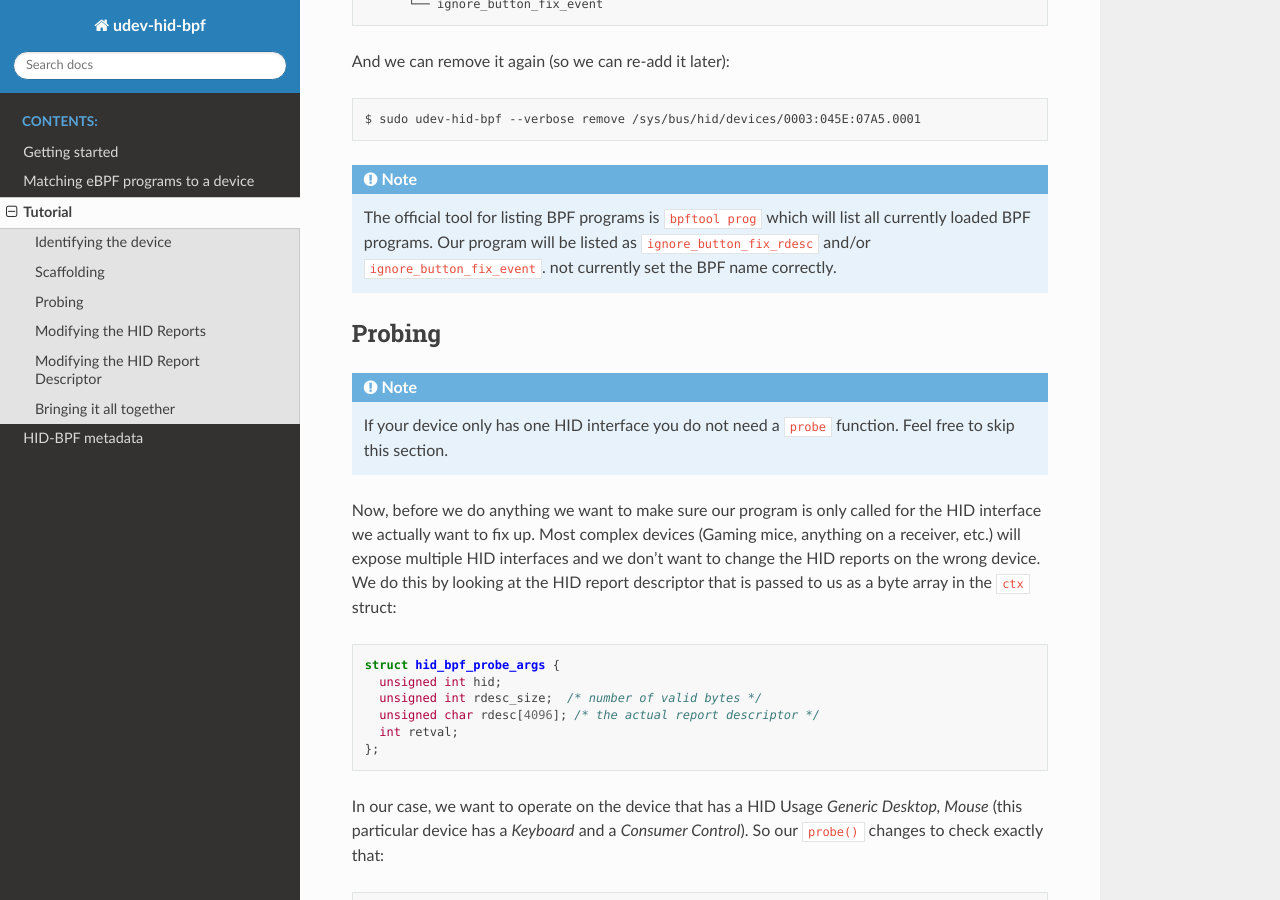
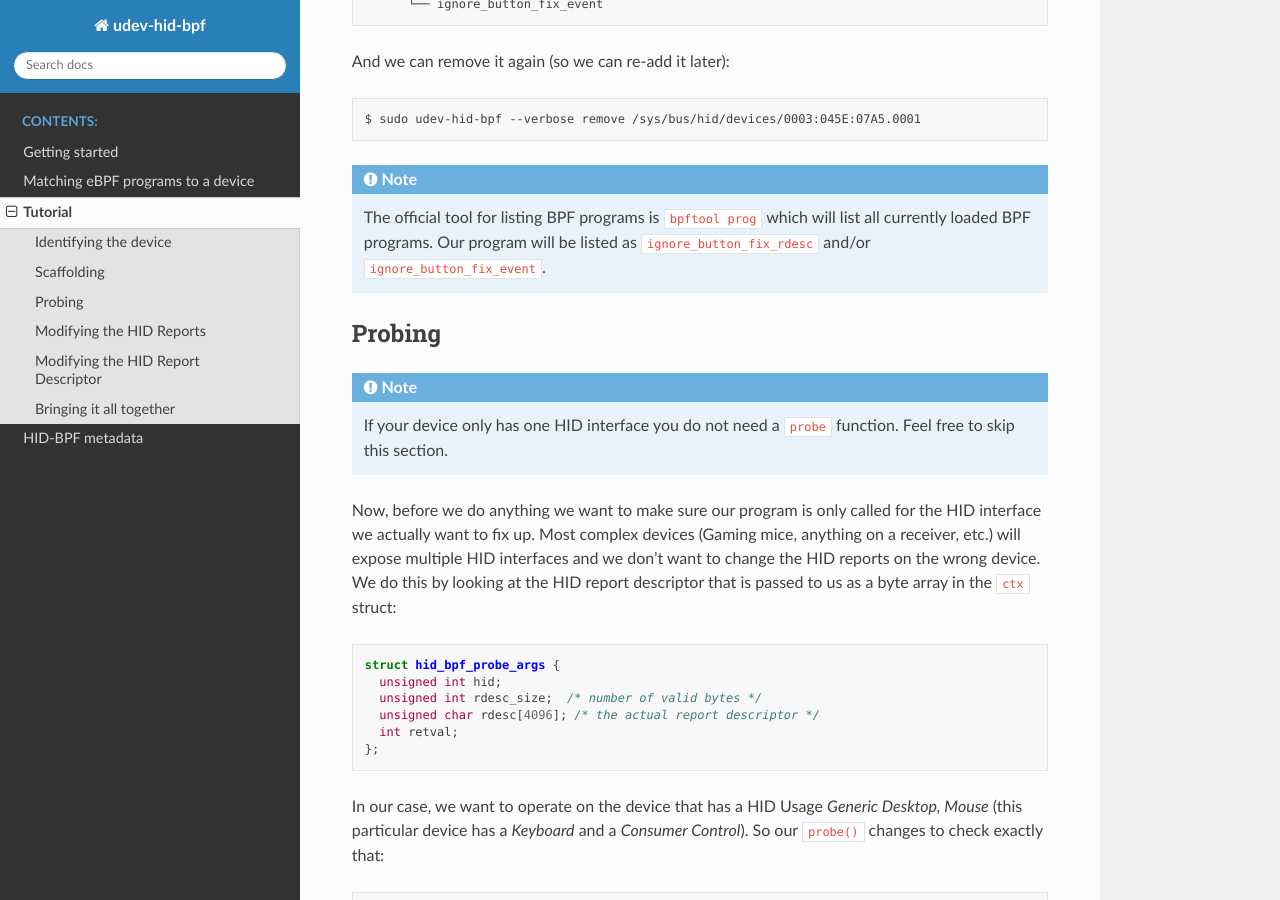
Before and after one commit to icecream95/udev-hid-bpf, a Sphinx documentation site: the page built from doc/tutorial.rst, in a window 1280 px wide and 900 px high, scrolled down 2471 px. Built offline with Sphinx 7.4.7 and the Read the Docs theme 2.0.0, drawn with Linux system fonts in a browser that asks for light colours.

Commit message:
doc: drop leftover line
Rest of this comment was already removed.

Fixes bb595d4de3733195fcf295aad3e5dcdc5bbccd0f

Signed-off-by: Peter Hutterer <peter.hutterer@who-t.net>

```diff
--- a/doc/tutorial.rst
+++ b/doc/tutorial.rst
@@ -131,7 +131,6 @@ And we can remove it again (so we can re-add it later)::
 .. note:: The official tool for listing BPF programs is ``bpftool prog`` which
           will list all currently loaded BPF programs. Our program will be
           listed as ``ignore_button_fix_rdesc`` and/or ``ignore_button_fix_event``.
-          not currently set the BPF name correctly.
 
 Probing
 -------
```
